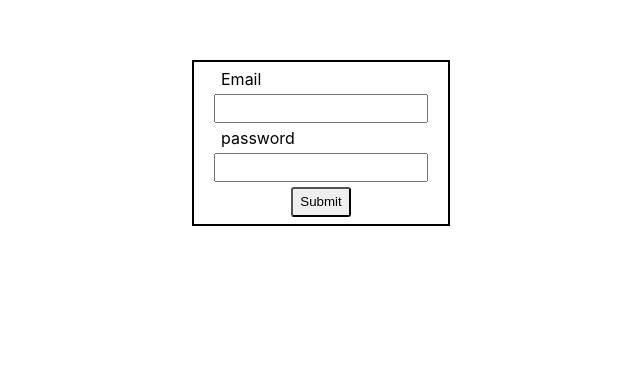
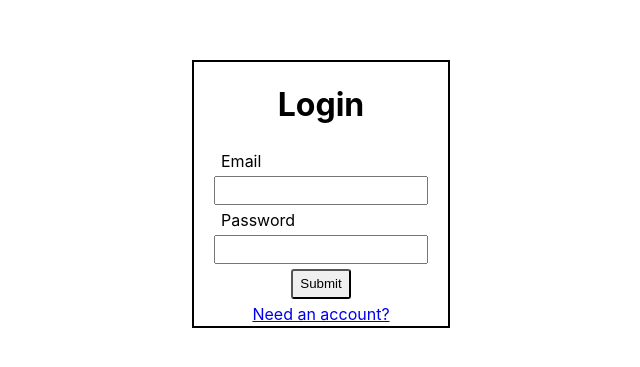
Before and after one commit to Tim-Quattrochi/MERN-Starter, a React (Vite) app in the folder client/: page /login in a window 1280 px wide. Shown: the part 193-560 px from the top of the page, without its empty margins (319-959 px from the left). Built offline with nearby package versions, Linux system fonts and the light colour scheme; no server answers.

Commit message:
Added error handling to the login, display error, Link to register if user doesn't have an account

```diff
--- a/client/src/hooks/useAuthProvider.jsx
+++ b/client/src/hooks/useAuthProvider.jsx
@@ -108,11 +108,14 @@ export const AuthProvider = ({ children }) => {
           type: "LOGIN",
           payload: { user: userInfo, accessToken },
         });
-      } else {
-        console.log("login error:", response.statusText);
       }
     } catch (error) {
       console.log(error);
+      if (error.response || error.response.data) {
+        throw new Error(error.response.data.error);
+      } else {
+        throw error;
+      }
     }
   };
 
--- a/client/src/pages/Login/Login.jsx
+++ b/client/src/pages/Login/Login.jsx
@@ -1,6 +1,6 @@
 import { useState } from "react";
 import useAuthContext from "../../hooks/useAuthContext";
-import { useNavigate } from "react-router-dom";
+import { useNavigate, Link } from "react-router-dom";
 
 const initialFormState = {
   email: "",
@@ -8,6 +8,7 @@ const initialFormState = {
 };
 const Login = () => {
   const [formData, setFormData] = useState(initialFormState);
+  const [error, setError] = useState("");
   const navigate = useNavigate();
   const { login } = useAuthContext();
 
@@ -20,32 +21,40 @@ const Login = () => {
     e.preventDefault();
     try {
       await login(formData.email, formData.password);
-      navigate("/welcome");
+      navigate("/dashboard");
     } catch (error) {
       console.log(error);
+      setError(error.message || "Something went wrong.");
     }
   };
 
   return (
     <form onSubmit={handleSubmit}>
+      <h1>Login</h1>
       <label htmlFor="email">Email</label>
 
       <input
         type="email"
         name="email"
+        id="email"
+        autoComplete="email"
         value={formData.email}
         onChange={handleInputChange}
       />
-      <label htmlFor="password">password</label>
+      <label htmlFor="password">Password</label>
 
       <input
         type="password"
         name="password"
+        id="password"
+        autoComplete="current-password"
         value={formData.password}
         onChange={handleInputChange}
       />
 
       <input type="submit" />
+      <Link to="/register">Need an account?</Link>
+      <div className="errorMsg"> {error && error}</div>
     </form>
   );
 };
```
